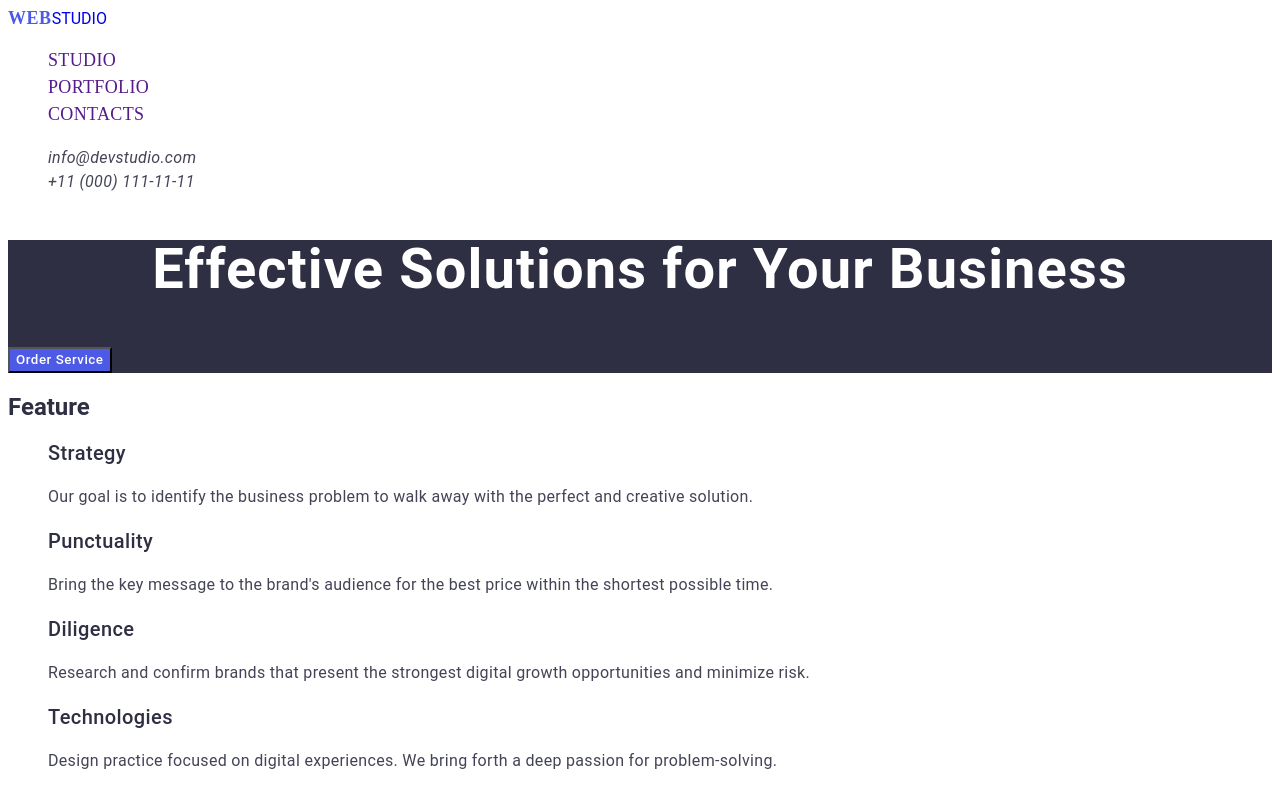
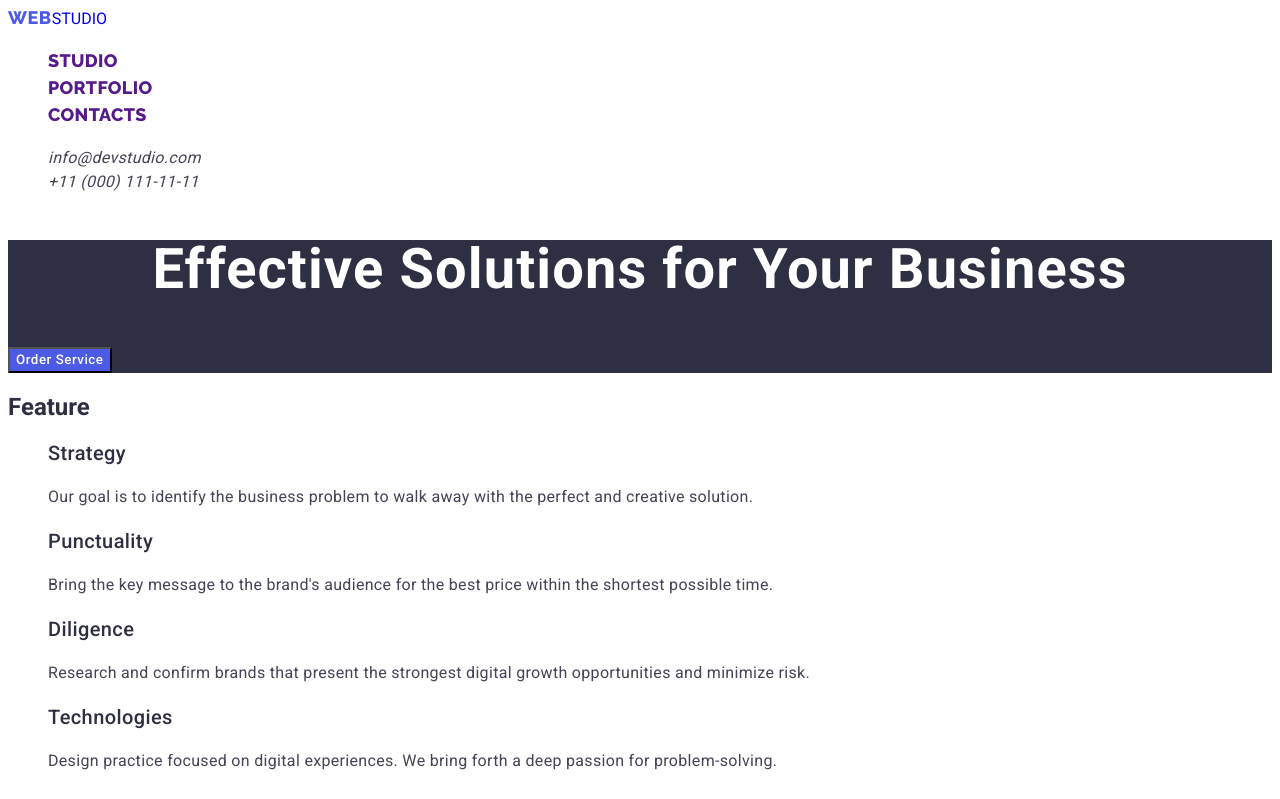
Before and after one commit to IrynaSvitlychna/goit-markup-hw-02, a plain HTML site: page index.html in a window 1280 px wide. Shown: the top 799 px of the page. Drawn offline with Linux system fonts and the light colour scheme.

Commit message:
add Fonts and styles

```diff
--- a/css/styles.css
+++ b/css/styles.css
@@ -14,7 +14,7 @@
 }
 
 body {
-  font-family: Roboto, sans-serif;
+  font-family: Roboto, Raleway, sans-serif;
   color: var(--navyblue, #2e2f42);
   background-color: #fff;
 }
@@ -25,6 +25,11 @@ body {
 
 .link {
   text-decoration: none;
+}
+
+button {
+  font-family: inherit;
+  cursor: pointer;
 }
 
 .nav {
--- a/index.html
+++ b/index.html
@@ -7,7 +7,12 @@
     <meta name="viewport" content="width=device-width, initial-scale=1.0">
     <title>WEBSTUDIO</title>
     <link rel="stylesheet" href="./css/styles.css" />
-
+    <!-- Fonts -->
+    <link rel="preconnect" href="https://fonts.googleapis.com">
+    <link rel="preconnect" href="https://fonts.gstatic.com" crossorigin>
+    <link
+        href="https://fonts.googleapis.com/css2?family=Montserrat:wght@400;800&family=Raleway:wght@800&family=Roboto:wght@400;500;700&display=swap"
+        rel="stylesheet">
 </head>
 
 <body>
@@ -43,7 +48,7 @@
         <!-- Hero image section -->
         <section class="hero">
             <h1 class="hero-title">Effective Solutions for Your Business</h1>
-            <button class="hero-butn" type="button">Order Service</button>
+            <button class="hero-butn " type="button">Order Service</button>
         </section>
 
         <!-- Section 1 -->
```
